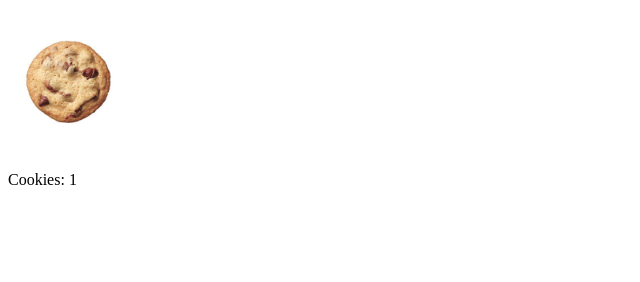
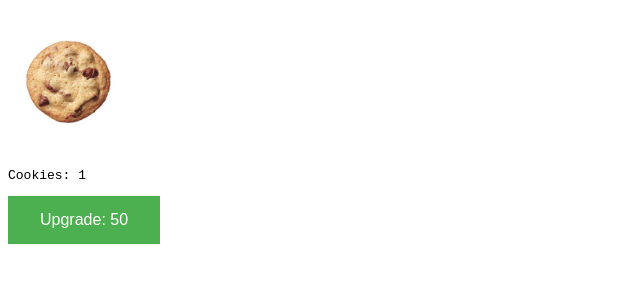
Before and after one commit to Lukasisnot/CookieClicker, a plain HTML site: page index.html in a window 1280 px wide. Both pictures are taken after a click on the picture 68 px from the left and 79 px from the top of the page. Shown: the whole page, without its empty margins (0-640 px from the left). Drawn offline with Linux system fonts and the light colour scheme.

Commit message:
new basic upgrade system

```diff
--- a/index.html
+++ b/index.html
@@ -9,6 +9,9 @@
 <body>
     <img id="cookie" src="./res/img/cookie.jpg" alt="Cookie">
     <p id="counter">Cookies: 0</p>
+
+    <button id="upgradeButton">Upgrade: 50</button>
+
     <script src="./res/js/main.js"></script>
 </body>
 </html>
--- a/res/css/style.css
+++ b/res/css/style.css
@@ -1,5 +1,24 @@
+body {
+    font-family: monospace;
+}
+
 #cookie {
     max-width: 120px;
     width: 100%;
+}
 
-}
+/* #upgradeButton {
+    color: gray;
+    background-image: url("../img/upgrade.png");
+} */
+
+#upgradeButton {
+    background-color: #4CAF50; /* Green */
+    border: none;
+    color: white;
+    padding: 15px 32px;
+    text-align: center;
+    text-decoration: none;
+    display: inline-block;
+    font-size: 16px;
+  }
--- a/res/js/main.js
+++ b/res/js/main.js
@@ -1,11 +1,26 @@
 const cookie = document.getElementById("cookie");
 const counter = document.getElementById("counter");
+const upgradeButton = document.getElementById("upgradeButton");
 
 let numberOfCookies = 0;
+let cookieAdder = 1;
+let upgradeCost = 50;
 
 cookie.onclick = () => {
   console.log("click");
-  numberOfCookies++;
+  numberOfCookies += cookieAdder;
   console.log(numberOfCookies);
   counter.innerHTML = "Cookies: " + numberOfCookies;
 };
+
+upgradeButton.onclick = () => {
+  if (numberOfCookies >= 50) {
+    numberOfCookies -= 50;
+    cookieAdder *= 2;
+    upgradeButton.ariaDisabled = true;
+    counter.innerHTML = "Cookies: " + numberOfCookies;
+
+    upgradeCost *= 3;
+    upgradeButton.innerHTML = "Upgrade: " + upgradeCost;
+}
+};
```
Also changed, not shown: res/img/upgrade.png (added).
